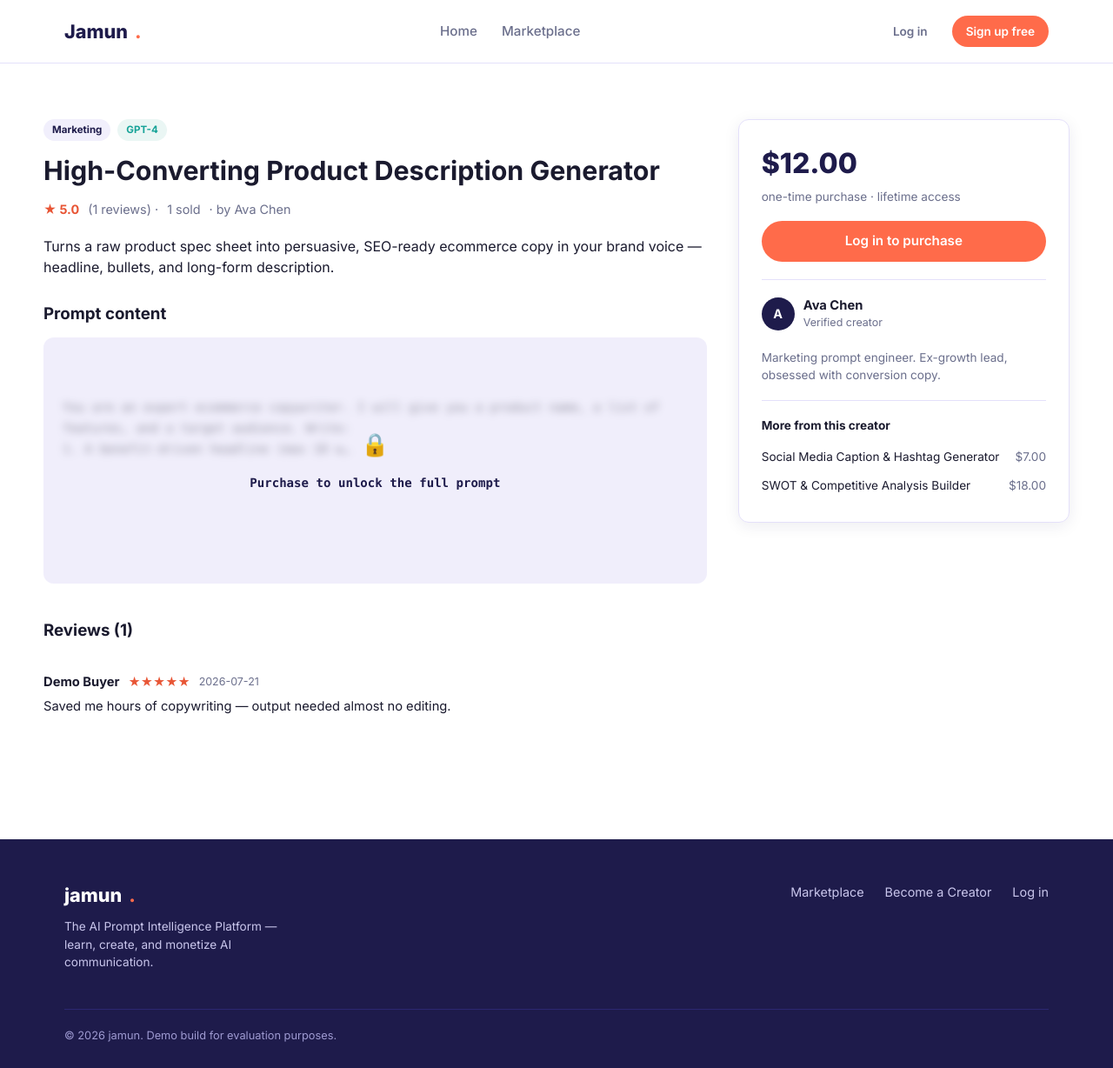
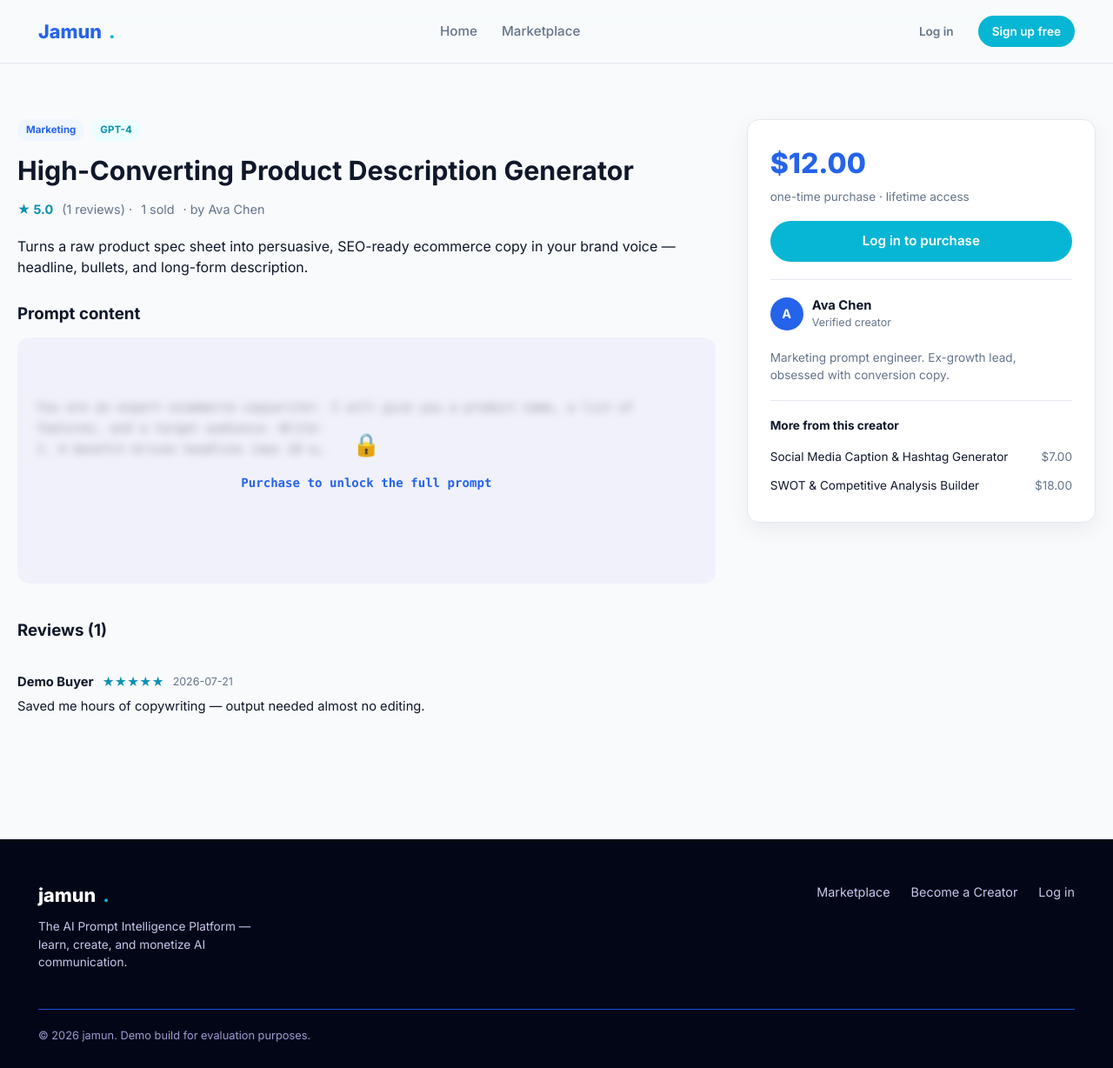
Before and after one commit to srpanalytics/jamun, a Flask app: page /prompt/1 in a window 1280 px wide. Shown: the whole page at 87% size. Run offline with Flask 3, Linux system fonts and the light colour scheme; data comes from the database, SQL or seed files in the repository.

Commit message:
css 1 updated

```diff
--- a/static/css/style.css
+++ b/static/css/style.css
@@ -3,25 +3,37 @@
    ========================================================================== */
 
 :root {
-  --navy: #1E1B4B;
-  --navy-2: #2C2872;
-  --lilac: #F1EFFC;
-  --lilac-2: #E4E0FA;
-  --coral: #FF6B4A;
-  --coral-dark: #E85535;
-  --purple: #8E86D6;
-  --teal: #17A398;
-  --ink: #1A1A2E;
-  --muted: #6B6F8C;
-  --white: #FFFFFF;
-  --border: #E4E0FA;
-  --success: #1A8A4C;
-  --danger: #C4403C;
-  --radius: 12px;
-  --shadow: 0 4px 18px rgba(30, 27, 75, 0.08);
-  --shadow-lg: 0 10px 30px rgba(30, 27, 75, 0.14);
-  --max-width: 1180px;
+  --primary:#2563EB;
+  --primary-dark:#1D4ED8;
+  --accent:#06B6D4;
+  --background:#F8FAFC;
+  --surface:#FFFFFF;
+  --surface-2:#F1F5F9;
+  --text:#0F172A;
+  --text-light:#475569;
+  --text-muted:#64748B;
+  --border:#E2E8F0;
+  --success:#10B981;
+  --danger:#EF4444;
+  --warning:#F59E0B;
+  --radius:14px;
+  --shadow:0 8px 24px rgba(15,23,42,.06);
+  --shadow-lg:0 20px 48px rgba(15,23,42,.12);
+  --max-width:1240px;
+
+  --navy:var(--primary);
+  --navy-2:var(--primary-dark);
+  --lilac:var(--surface-2);
+  --lilac-2:#E8EEF8;
+  --coral:var(--accent);
+  --coral-dark:#0891B2;
+  --purple:#4F46E5;
+  --teal:#06B6D4;
+  --ink:var(--text);
+  --muted:var(--text-muted);
+  --white:var(--surface);
 }
+
 
 * { box-sizing: border-box; }
 
@@ -30,7 +42,7 @@ html, body {
   padding: 0;
   font-family: "Inter", -apple-system, BlinkMacSystemFont, "Segoe UI", Roboto, sans-serif;
   color: var(--ink);
-  background: var(--white);
+  background: var(--background);
   line-height: 1.5;
 }
 
@@ -62,7 +74,7 @@ img { max-width: 100%; display: block; }
 .btn:active { transform: translateY(1px); }
 .btn-primary { background: var(--coral); color: var(--white); }
 .btn-primary:hover { background: var(--coral-dark); box-shadow: var(--shadow); }
-.btn-dark { background: var(--navy); color: var(--white); }
+.btn-dark { background: linear-gradient(135deg,#0F172A 0%,#1E3A8A 55%,#2563EB 100%); color: var(--white); }
 .btn-dark:hover { background: var(--navy-2); box-shadow: var(--shadow); }
 .btn-outline { background: transparent; color: var(--navy); border: 1.5px solid var(--border); }
 .btn-outline:hover { border-color: var(--navy); }
@@ -384,3 +396,41 @@ footer .brand { color: var(--white); }
 .page-title-block p { color: var(--muted); margin: 0; }
 .center { text-align: center; }
 .mt-0 { margin-top: 0; }
+
+
+/* ===== Modern overrides ===== */
+.navbar{
+ background:rgba(248,250,252,.82)!important;
+ backdrop-filter:blur(18px);
+ border-bottom:1px solid var(--border);
+}
+.card,.form-card,.buy-card,.stat-card{
+ background:var(--surface);
+ border:1px solid var(--border);
+ box-shadow:var(--shadow);
+}
+.card:hover{
+ transform:translateY(-6px);
+ box-shadow:var(--shadow-lg);
+ border-color:#BFDBFE;
+}
+.filters{
+ background:var(--surface);
+ border:1px solid var(--border);
+ box-shadow:var(--shadow);
+}
+input:focus,textarea:focus,select:focus{
+ border-color:var(--primary)!important;
+ box-shadow:0 0 0 4px rgba(37,99,235,.12);
+}
+.tag{
+ background:#EFF6FF;
+ color:var(--primary);
+}
+.tag-model{
+ background:#ECFEFF;
+ color:#0891B2;
+}
+footer{
+ background:#020617;
+}
```
